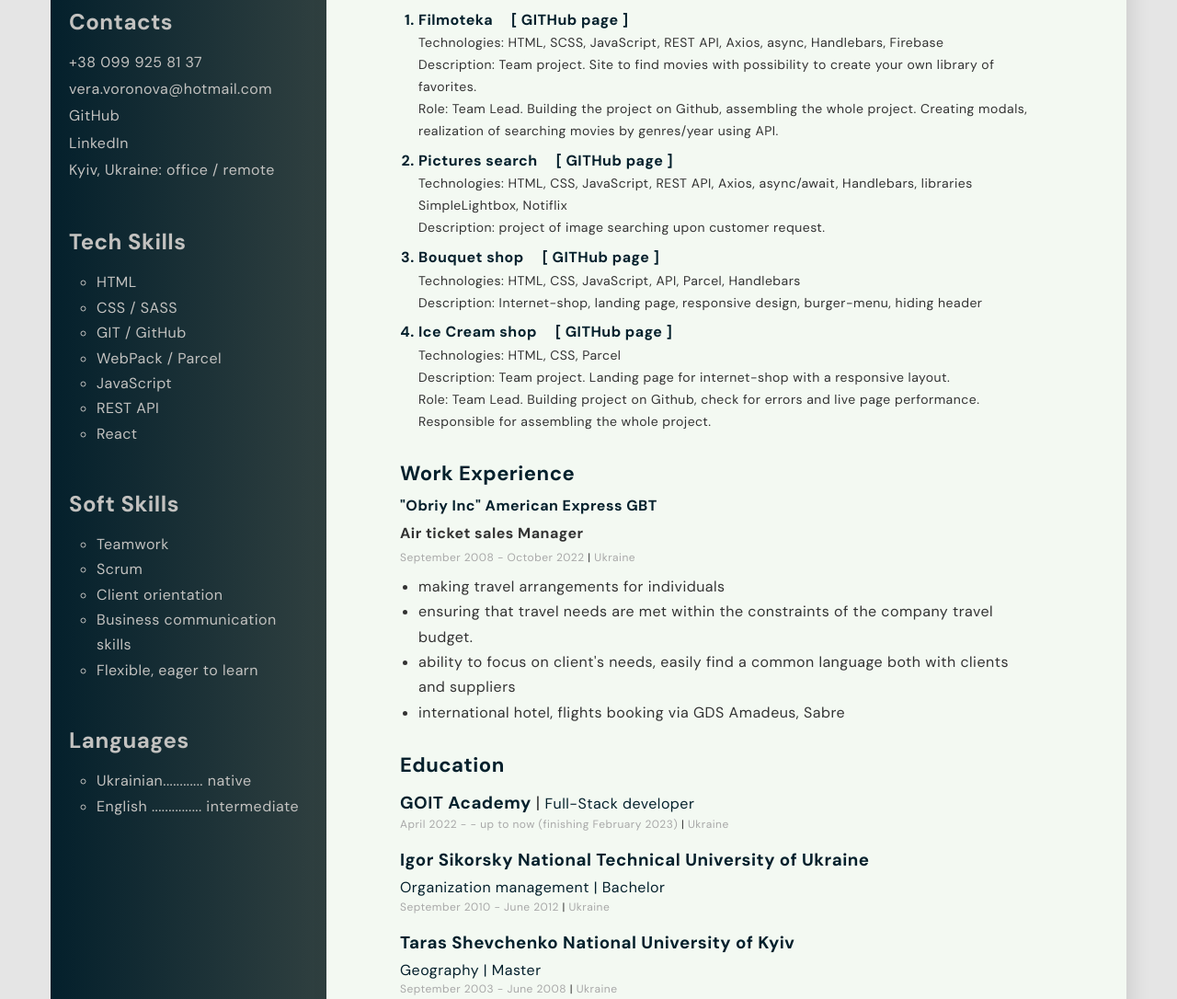
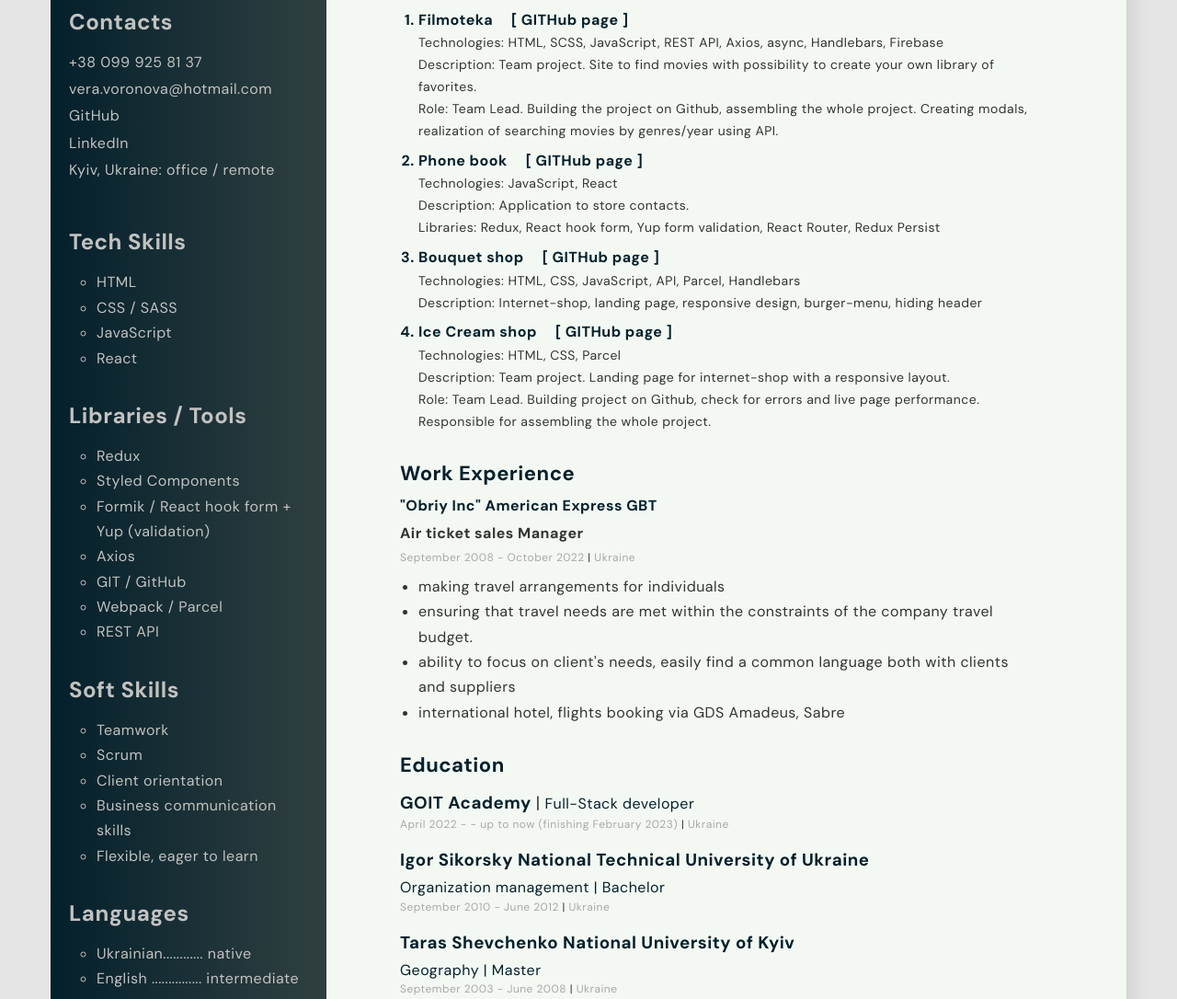
Before and after one commit to VVr17/Vvr, a plain HTML site: page index.html in a window 1280 px wide. Shown: the part 391-1477 px from the top of the page at 92% size. Drawn offline with nearby package versions, Linux system fonts and the light colour scheme.

Commit message:
projects updated

```diff
--- a/css/styles.css
+++ b/css/styles.css
@@ -233,7 +233,7 @@ p,
 }
 
 .skills-item:not(:last-child) {
-  margin-bottom: 42px;
+  margin-bottom: 28px;
 }
 
 .inner-list {
--- a/index.html
+++ b/index.html
@@ -63,18 +63,18 @@
             </li>
             <li class="projects__item">
               <div class="project_link-container">
-                <a href="https://vvr17.github.io/searching-form/" class="link projects__link" target="_blank"
+                <a href="https://vvr17.github.io/phonebook/" class="link projects__link" target="_blank"
                   rel="noreferrer noopener">
-                  Pictures search
-                </a>
-                <a href="https://github.com/VVr17/searching-form" class="link projects__link" target="_blank"
+                  Phone book </a>
+                <a href="https://github.com/VVr17/phonebook" class="link projects__link" target="_blank"
                   rel="noreferrer noopener">
-                  [ GITHub page ]</a>
+                  [ GITHub page ] </a>
               </div>
-              <p class="projects__description">Technologies: HTML, CSS, JavaScript, REST API, Axios, async/await,
-                Handlebars, libraries SimpleLightbox, Notiflix </p>
-              <p class="projects__description">Description: project of image searching upon customer
-                request. </p>
+              <p class="projects__description">Technologies: JavaScript, React
+              </p>
+              <p class="projects__description">Description: Application to store contacts. </p>
+              <p class="projects__description">Libraries: Redux, React hook form, Yup form validation, React Router,
+                Redux Persist </p>
             </li>
             <li class="projects__item">
               <div class="project_link-container">
@@ -90,6 +90,21 @@
               <p class="projects__description">Description: Internet-shop, landing page, responsive design, burger-menu,
                 hiding header </p>
             </li>
+            <!-- <li class="projects__item">
+              <div class="project_link-container">
+                <a href="https://vvr17.github.io/searching-form/" class="link projects__link" target="_blank"
+                  rel="noreferrer noopener">
+                  Pictures search
+                </a>
+                <a href="https://github.com/VVr17/searching-form" class="link projects__link" target="_blank"
+                  rel="noreferrer noopener">
+                  [ GITHub page ]</a>
+              </div>
+              <p class="projects__description">Technologies: HTML, CSS, JavaScript, REST API, Axios, async/await,
+                Handlebars, libraries SimpleLightbox, Notiflix </p>
+              <p class="projects__description">Description: project of image searching upon customer
+                request. </p>
+            </li> -->
             <!-- <li class="projects__item">
               <div class="project_link-container">
                 <a href="https://vvr17.github.io/barber-shop-landing/" class="link projects__link" target="_blank"
@@ -241,13 +256,22 @@
             <ul class="inner-list tech-skills">
               <li class="tech-skills__item"> HTML </li>
               <li class="tech-skills__item"> CSS / SASS </li>
+              <li class="tech-skills__item"> JavaScript </li>
+              <li class="tech-skills__item"> React </li>
+              <!-- <li class="tech-skills__item"> Node.js</li> -->
+            </ul>
+          </li>
+
+          <li class="skills-item tech-skills">
+            <h2 class="sidebar-title">Libraries / Tools</h2>
+            <ul class="inner-list tech-skills">
+              <li class="tech-skills__item"> Redux </li>
+              <li class="tech-skills__item"> Styled Components </li>
+              <li class="tech-skills__item"> Formik / React hook form + Yup (validation)</li>
+              <li class="tech-skills__item"> Axios </li>
               <li class="tech-skills__item"> GIT / GitHub </li>
-              <li class="tech-skills__item"> WebPack / Parcel </li>
-              <li class="tech-skills__item"> JavaScript </li>
+              <li class="tech-skills__item"> Webpack / Parcel </li>
               <li class="tech-skills__item"> REST API </li>
-              <li class="tech-skills__item"> React </li>
-              <!-- <li class="tech-skills__item"> Redux </li> -->
-              <!-- <li class="tech-skills__item"> Node.js</li> -->
             </ul>
           </li>
 
```
